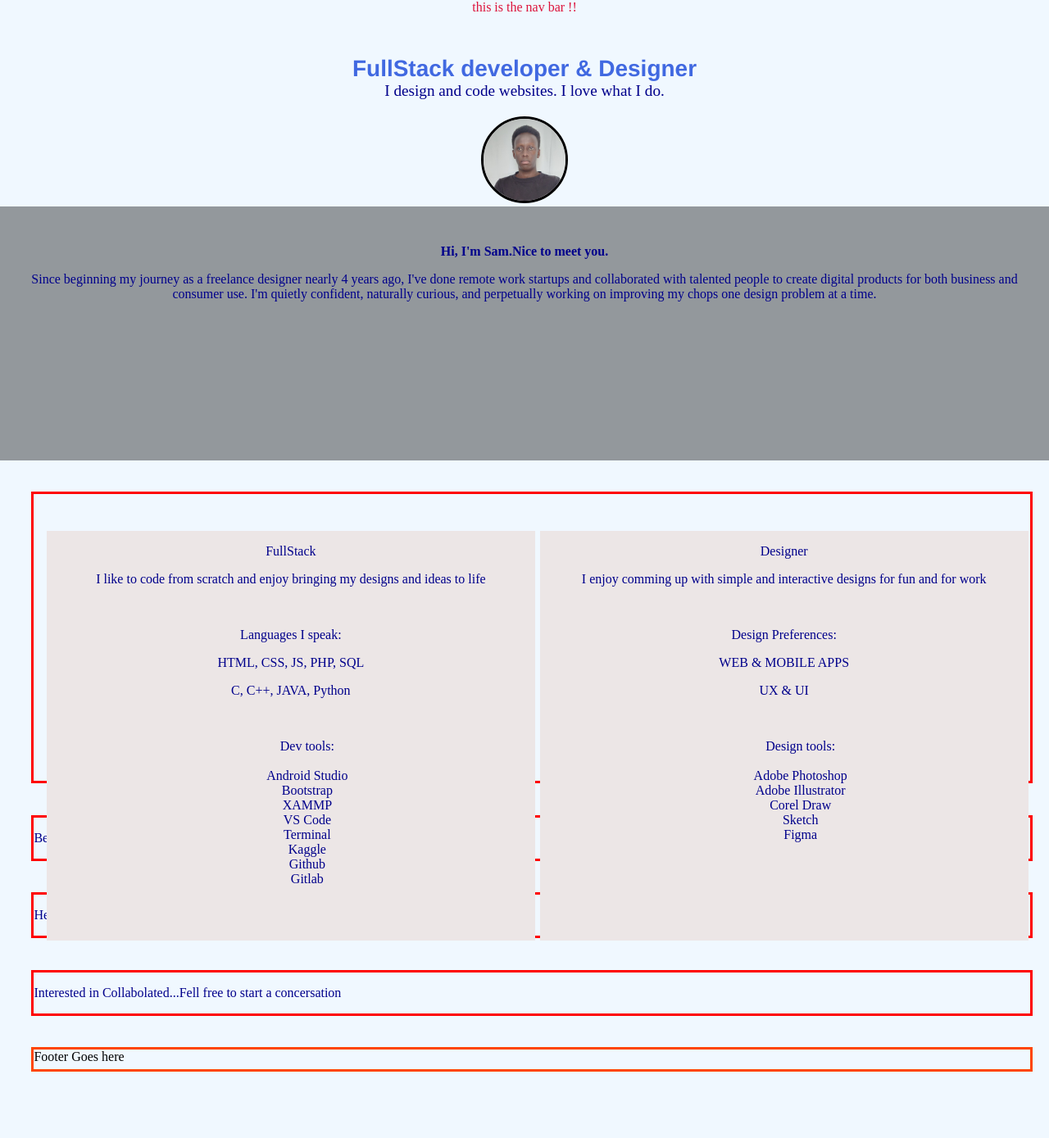
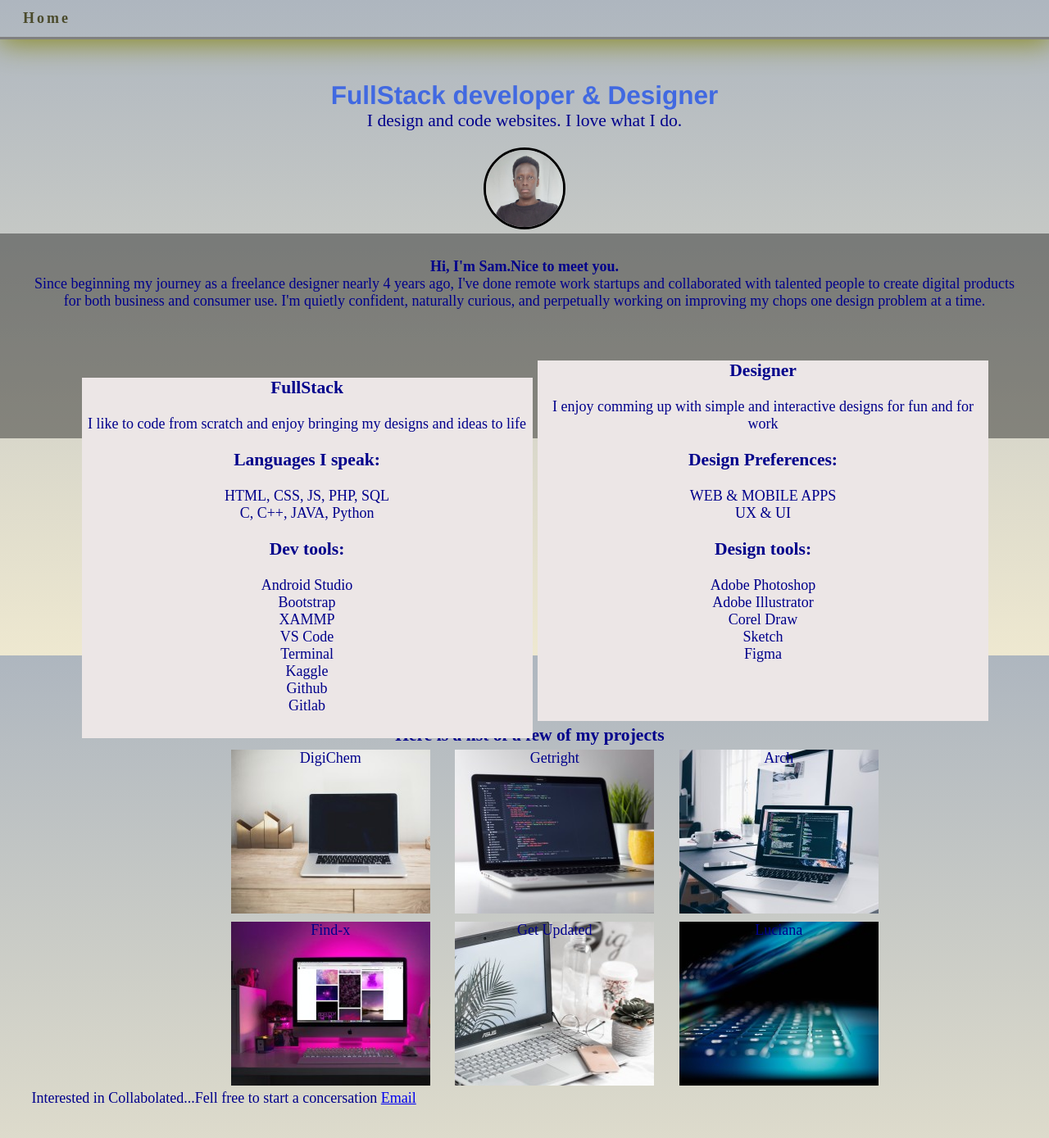
Before and after one commit to aldemas-py/portfolio, a PHP site: page / in a window 1280 px wide. Shown: the whole page at 82% size. Before the commit the page ends 1308 px from the top, so only its background shows below. Run offline with PHP 8.4, Linux system fonts and the light colour scheme.

Commit message:
first live page

```diff
--- a/css/style.css
+++ b/css/style.css
@@ -1,50 +1,37 @@
-/* body{
-    background-color: #292424 ;
-    padding: 0px;
-    margin: 0px;
+/* GLOBAL */
+* {
+    margin: 0;
+    padding: 0;
+    box-sizing: border-box;
 }
-#main{
-    padding: 10px;
-    opacity: 0.8;
-    /* display: none;
-}*/
-/* current centered div */
-/* #center{
-    position: absolute;
-    background-color: azure;
-    padding: 10px;
-    margin: auto;
-    width: 200px;
-    height: 150px;
+
+body {
+    text-align: center;
+    background-image: linear-gradient(to bottom, #aeb6bf, #eee8d0);
+    background-attachment: fixed;
+    font-family: Rockwell;
+    font-size: 18px;
 }
-p{
-    font-size: 20px;
-    font-weight: bold;
+
+.body {
+    color: black;
+    /* display: flex; */
+    /* flex-wrap: wrap; */
+}
+
+#top {
+    color: crimson;
+    position: relative;
     text-align: center;
-    color: crimson;
-}  */
+}
 
 /* Extra small devices (phones, 600px and down) */
 /* @media only screen and (max-width: 600px) {...} */
 
 /* Small devices (portrait tablets and large phones, 600px and up) */
-@media only screen and (min-width: 600px) {
+/* @media only screen and (min-width: 600px) {
 
-    body{
-        background-color: aliceblue;
-        padding: auto;
-        margin: auto;
-    }
-    .body{
-        color: black;
-        /* display: flex; */
-        /* flex-wrap: wrap; */
-    }
-    #top{
-        color: crimson;
-        position: relative;
-        text-align: center;
-    }
+
 #content{
     padding-top: 50px;
     text-align: center;
@@ -75,11 +62,10 @@ p{
     display: inline-flex;
 }
 .sec3{
-        /* display: none; */
     padding:30px;
     position: relative;
-        height: 250px;
     background-color: rgba(0, 0, 0, 0.39);
+    height: fit-content;
 }
 #hhh{
     font-weight: bolder;
@@ -91,50 +77,31 @@ p{
         flex-direction: row;
         width: 95%;
         margin:3%;
-    /*  margin-top: 0%;    */
-        /* position: absolute;
-        top: 55%;
-        left: 0;
-        z-index: 1; */
     }
     .sec4{
-        height: 350px;}
+        height: fit-content;
+    }
     .sec4files{
+        display: inline-block;
+        flex-wrap: wrap;
+        flex-direction: column;
         width: inherit;
-        position: absolute;
-        top: 25pc;
-        margin-left: .5%;
-        z-index: 1;
 
     }
     .designer, .fullStack{
         background: rgb(236, 230, 230);
-        display: inline-block;
+        /* display: inline-block;
         text-align: center;
         margin: 1px;
         padding: 0px;
         margin-top: 8px;
         margin-bottom: 8px;
         height: 500px;
-        width:49%;
 
     }
     ol li{
         list-style-type:  none;
     }
-
-    /* html {
-        position: relative;
-        min-height: 100%;
-    }
-    #footer {
-        display:none;
-        position: absolute;
-        left: 0;
-        bottom: 0;
-        height: auto;
-        width: 100%;
-    } */
     #footer{
         border: solid orangered 3px;
         display:flex;
@@ -142,37 +109,272 @@ p{
         flex-direction: row;
         width: 95%;
         margin:3%;
-    /*  margin-top: 0%;    */
-        /* position: absolute;
-        top: 55%;
-        left: 0;
-        z-index: 1; */
     }
 
-}
+} */
 
 /* Medium devices (landscape tablets, 768px and up) */
 /* @media only screen and (min-width: 768px) {...} */
 
 /* Large devices (laptops/desktops, 992px and up) */
-@media only screen and (min-width: 992px) {
-    .sec4files{
+/* @media only screen and (min-width: 992px) {...} */
+
+/* Extra large devices (large laptops and desktops, 1200px and up) */
+
+/* @media only screen and (min-width: 1200px) { */
+/* Page Head */
+#content {
+    padding-top: 50px;
+    text-align: center;
+    color: #00008b;
+}
+
+.sec1 {
+    font-family: "Helvetica Neue", Garamond;
+    font-weight: bolder;
+    font-size: 175%;
+    color: #4169e1;
+}
+
+.sec2 {
+    font-size: 120%;
+}
+
+.me {
+    color: aliceblue;
+    padding-top: 20px;
+}
+
+.myImg {
+    border-radius: 50%;
+    width: 100px;
+    height: 100px;
+    background: #ccc;
+    border: 3px solid #000;
+}
+
+img {
+    display: inline-flex;
+}
+
+.sec3 {
+    padding: 30px;
+    position: relative;
+    background-color: rgba(0, 0, 0, 0.39);
+    height: fit-content;
+}
+
+#hhh {
+    font-weight: bolder;
+}
+
+.sec3 {
+    height: 250px;
+}
+
+.sec4,
+.sec5,
+.sec6,
+.contact {
+    /* border: solid red 3px; */
+    display: flex;
+    flex-wrap: wrap;
+    flex-direction: row;
+    width: 95%;
+    margin: 3%;
+    margin-top: 0px;
+    margin-bottom: 0px;
+    text-align: center;
+}
+
+.sec4 {
+    height: 350px;
+}
+
+.sec4files {
     width: inherit;
     position: absolute;
-        margin-left: .5%;
-        top: 40pc;
+    top: 27pc;
+    margin-left: 0.5%;
     z-index: 1;
 }
+
+.designer,
+.fullStack {
+    background: rgb(236, 230, 230);
+    display: inline-block;
+    margin: 1px;
+    padding: 0px;
+    margin-top: 8px;
+    margin-bottom: 8px;
+    height: 440px;
+    width: 49%;
+    max-width: 550px;
 }
 
-/* Extra large devices (large laptops and desktops, 1200px and up) */
-/* @media only screen and (min-width: 1200px) {
-        .sec4files{
-        width: inherit;
-        position: absolute;
-        margin-left: .5%;
-        top: 40pc;
-        z-index: 1;
+.fullStack #sectionHead,
+.designer #sectionHead,
+.projects .sec6head {
+    font-size: larger;
+    font-weight: bolder;
+}
+
+ol li {
+    list-style-type: none;
+}
+
+.sec5 {
+    display: none;
+}
+
+.sec5content,
+.sec6content {
+    width: 100%;
+}
+
+.recentWorks {
+    display: inline-flex;
+    flex-direction: row;
+    flex-wrap: wrap;
+    width: 100%;
+    /* background-color: pink; */
+}
+
+.container {
+    display: inline-block;
+    margin-top: 5px;
+    margin-bottom: 5px;
+    width: 20%;
+    height: 200px;
+    background-color: mintcream;
+    opacity: 1;
+    transition: .5s ease;
+    backface-visibility: hidden;
+}
+
+.item2,
+.item3,
+.item5,
+.item6 {
+    margin-left: 2.5%;
+}
+
+.item1,
+.item4 {
+    margin-left: 20%;
+}
+
+.item1 {
+    background-image: url("/images/image 1.jpg");
+}
+
+.item2 {
+    background-image: url("/images/image 2.jpg");
+}
+
+.item3 {
+    background-image: url("/images/image 3.jpg");
+}
+
+.item4 {
+    background-image: url("/images/image 4.jpg");
+}
+
+.item5 {
+    background-image: url("/images/image 5.jpg");
+}
+
+.item6 {
+    background-image: url("/images/image 6.jpg");
+}
+
+.projects {
+    position: relative;
+}
+
+.container .middle {
+    transition: .5s ease;
+    opacity: 0;
+    margin-top: 30%;
+    margin-left: 50%;
+    transform: translate(-50%, -50%);
+    -ms-transform: translate(-50%, -50%);
+    text-align: center;
+    width: fit-content;
+}
+
+.container:hover {
+    opacity: 0.3;
+}
+
+.container:hover .middle {
+    opacity: 1;
+}
+
+.text {
+    background-color: #04AA6D;
+    color: white;
+    font-size: 16px;
+    /* padding: 16px 32px; */
+}
+
+/* footer */
+
+#footer {
+    /* border: solid orangered 3px; */
+    display: flex;
+    flex-wrap: wrap;
+    flex-direction: row;
+    width: 95%;
+    margin: 3%;
+}
+
+
+/* } */
+
+
+
+section {
+    width: 80vw;
+    margin: 5% auto;
+    padding-top: 40px;
+    text-align: center;
+    line-height: 25px;
+}
+
+h1 {
+    margin-bottom: 20px;
+}
+
+/* menu bar */
+
+.navbar {
+    min-width: 10px;
+    display: flex;
+    justify-content: space-between;
+    border-bottom: solid 3px grey;
+    box-shadow: 2px 2px 35px 2px #8a8a1d;
+    padding: 12px 28px;
+    font-weight: 700;
+    font-size: large;
+    align-items: center;
+    letter-spacing: 3px;
+}
+
+.navbar .menu,
+.navbar .loginMenu {
+    display: flex;
+    list-style: none;
 
 }
-} */
+
+.navbar .menu {
+    list-style: none;
+}
+
+.navbar .menu a,
+.navbar .loginMenu li {
+    margin-right: 38px;
+    text-decoration: none;
+    color: rgb(75, 75, 44);
+}
--- /dev/null
+++ b/head/footer.html
@@ -0,0 +1,19 @@
+<a href="#" target="_blank">
+    <ion-icon name="logo-facebook"></ion-icon>
+</a>
+<a href="#" target="_blank">
+    <ion-icon name="logo-github"></ion-icon>
+</a>
+<a href="#" target="_blank">
+    <ion-icon name="logo-twitter"></ion-icon>
+</a>
+<a href="#" target="_blank">
+    <ion-icon name="logo-linkedin"></ion-icon>
+</a>
+<a href="#" target="_blank">
+    <ion-icon name="logo-instagram"></ion-icon>
+</a>
+
+
+<script type="module" src="https://unpkg.com/ionicons@5.5.2/dist/ionicons/ionicons.esm.js"></script>
+<script nomodule src="https://unpkg.com/ionicons@5.5.2/dist/ionicons/ionicons.js"></script>
--- /dev/null
+++ b/head/header.html
@@ -0,0 +1,45 @@
+<!-- <div class="logo">logo</div> -->
+<ul class="menu">
+    <li><a href="/index.html">Home</a></li>
+    <!-- <li><a href="/index.html">home</a></li> -->
+    <!-- <li><a href="/index.html">index</a></li> -->
+    <!-- <li><a href="/index.html">home</a></li> -->
+</ul>
+<ul class="loginMenu">
+    <!-- <li>Login</li> -->
+    <!-- <li>Signup</li> -->
+</ul>
+
+<!-- <style>
+    /* menu bar */
+    .navbar {
+        min-width: 10px;
+        display: flex;
+        justify-content: space-between;
+        border-bottom: solid 3px grey;
+        box-shadow: 2px 2px 35px 2px #8a8a1d;
+        padding: 12px 28px;
+        font-weight: 700;
+        font-size: large;
+        align-items: center;
+        letter-spacing: 3px;
+    }
+
+    .navbar .menu,
+    .navbar .loginMenu {
+        display: flex;
+        list-style: none;
+
+    }
+
+    .navbar .menu {
+        list-style: none;
+    }
+
+    .navbar .menu a,
+    .navbar .loginMenu li {
+        margin-right: 38px;
+        text-decoration: none;
+        color: rgb(75, 75, 44);
+    }
+</style> -->
--- a/index.html
+++ b/index.html
@@ -1,5 +1,6 @@
 <!DOCTYPE html>
 <html lang="en">
+
 <head>
     <meta charset="UTF-8">
     <meta http-equiv="X-UA-Compatible" content="IE=edge">
@@ -7,31 +8,36 @@
     <link rel="stylesheet" href="css/style.css">
     <title>Njenga Sam</title>
 </head>
+
 <body>
     <div id="body">
-        <div id="top"> this is the nav bar !!</div>
+        <div class="navbar"> </div>
         <div id="content">
             <div class="sec1">FullStack developer & Designer </div>
             <div class="sec2">I design and code websites. I love what I do.</div>
             <div class="me">
                 <img class="myImg" src="images/me.jpg" alt="My image">
             </div>
+
             <div class="sec3">
                 <p id="hhh">Hi, I'm Sam.Nice to meet you.
-                    </p> Since beginning my journey as a freelance designer nearly 4 years ago, I've done remote work startups and collaborated with talented people to create digital products for both business and consumer use. I'm quietly confident, naturally curious, and perpetually working on improving my chops one design problem at a time.
+                </p> Since beginning my journey as a freelance designer nearly 4 years ago, I've done remote work
+                startups and collaborated with talented people to create digital products for both business and consumer
+                use. I'm quietly confident, naturally curious, and perpetually working on improving my chops one design
+                problem at a time.
                 </p>
             </div>
             <div class="sec4">
                 <div class="sec4files">
                     <div class="fullStack">
-                    <p>FullStack</p>
-                    <p>I  like to code from scratch and enjoy bringing my designs and ideas to life</p>
+                        <p id="sectionHead">FullStack</p><br>
+                        <p>I like to code from scratch and enjoy bringing my designs and ideas to life</p>
                         <br>
-                    <p>Languages I speak:</p>
+                        <p id="sectionHead">Languages I speak:</p><br>
                         <p>HTML, CSS, JS, PHP, SQL</p>
                         <p>C, C++, JAVA, Python</p><br>
                         <ol>
-                        <li>Dev tools:</li><br>
+                            <li id="sectionHead">Dev tools:</li><br>
                             <li>Android Studio</li>
                             <li>Bootstrap</li>
                             <li>XAMMP</li>
@@ -43,43 +49,98 @@
                         </ol>
                     </div>
                     <div class="designer">
-                    <p>Designer</p>
+                        <p id="sectionHead">Designer</p><br>
                         <!-- <p>I enjoy designing with simple and interactive designs for both public and private use</p> -->
                         <p>I enjoy comming up with simple and interactive designs for fun and for work</p>
                         <br>
-                    <p>Design Preferences:</p>
+                        <p id="sectionHead">Design Preferences:</p><br>
                         <p>WEB & MOBILE APPS</p>
                         <p>UX & UI</p>
                         <br>
                         <ol>
-                        <li>Design tools:</li><br>
+                            <li id="sectionHead">Design tools:</li><br>
                             <li>Adobe Photoshop</li>
                             <li>Adobe Illustrator</li>
                             <li>Corel Draw</li>
                             <li>Sketch</li>
                             <li>Figma</li><br><br><br>
                         </ol>
-                </div></div>
+                    </div>
+                </div>
             </div>
             <div class="sec5">
+                <div class="sec5content">
+                    <p>Bellow are a few design projects that I have worked on in the recent past <a href="#"
+                            class="email">Email</a> me to see more</p>
+                </div>
+
+            </div>
+            <div class="sec6">
+                <div class="sec6content">
+                    <div class="projects">
+                        <p class="sec6head">Here is a list of a few of my projects</p>
                         <div class="recentWorks">
-                    <p>Bellow are a few design projects that I have worked on in the recent past</p>
+                            <div class="container item1">
+
+                                <div class="containerName">DigiChem</div>
+                                <div class="middle">
+                                    <div class="text">
+                                        <p>This is a digital drug store stock management systsem</p>
                                     </div>
                                 </div>
-            <div class="sec6">
-                <div class="projects">
-                    <p>Here is a list of a few startup projects</p>
+                            </div>
+                            <div class="container item2">
+                                <div class="containerName">Getright</div>
+
+                                <div class="middle">
+                                    <div class="text">This is a template for a firm(company) website</div>
+                                </div>
+                            </div>
+                            <div class="container item3">
+                                <div class="containerName">Arch</div>
+
+                                <div class="middle">
+                                    <div class="text">This is a template for an architectural company website</div>
+                                </div>
+                            </div>
+                            <div class="container item4">
+                                <div class="containerName">Find-x</div>
+
+                                <div class="middle">
+                                    <div class="text">This is a search engine that surfs the web and collect links
+                                    </div>
+                                </div>
+                            </div>
+                            <div class="container item5">
+                                <div class="containerName">Get Updated</div>
+
+                                <div class="middle">
+                                    <div class="text">This is an open source website that users can upload the latest in
+                                        any field</div>
+                                </div>
+                            </div>
+                            <div class="container item6">
+                                <div class="containerName">Luciana</div>
+
+                                <div class="middle">
+                                    <div class="text">Under development</div>
+                                </div>
+                            </div>
+                        </div>
+                    </div>
+
                 </div>
             </div>
             <div class="contact">
                 <p>Interested in Collabolated...</p>
-                <p>Fell free to start a concersation</p>
+                <p>Fell free to start a concersation <a href="#" class="email">Email</a></p>
             </div>
         </div>
-        <div id="footer">Footer Goes here</div>
+        <div class="footer" id="footer"></div>
 
     </div>
     <script src="js/jquery.js"></script>
     <script src='js/ext.js'></script>
 </body>
+
 </html>
```
Also changed, not shown: head/style.css (added, +56 -0 lines), js/ext.js (+19 -0 lines), images/image 1.jpg (added), images/image 2.jpg (added), images/image 3.jpg (added), images/image 4.jpg (added), images/image 5.jpg (added), images/image 6.jpg (added). Lines whose indentation alone changed are shown as unchanged.
